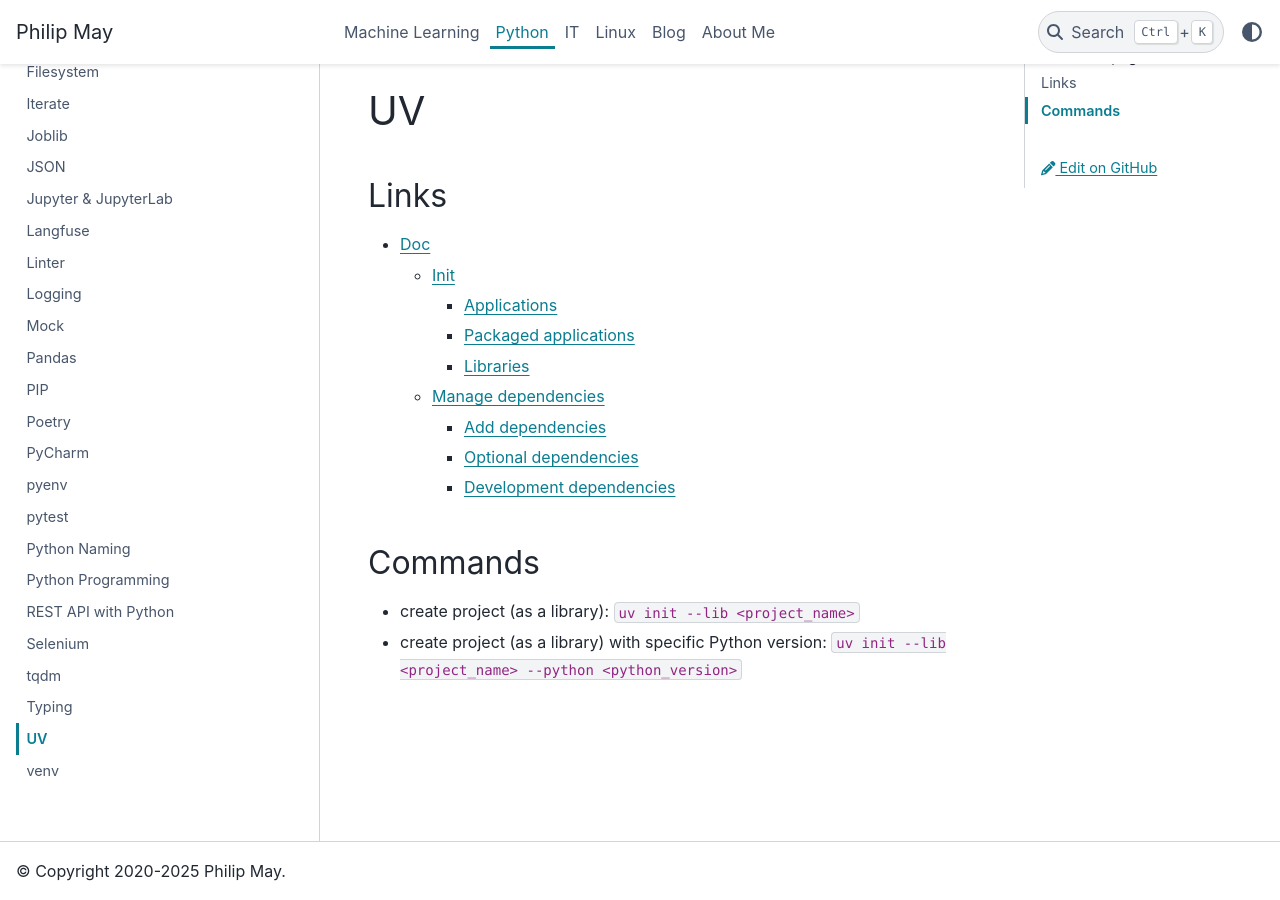
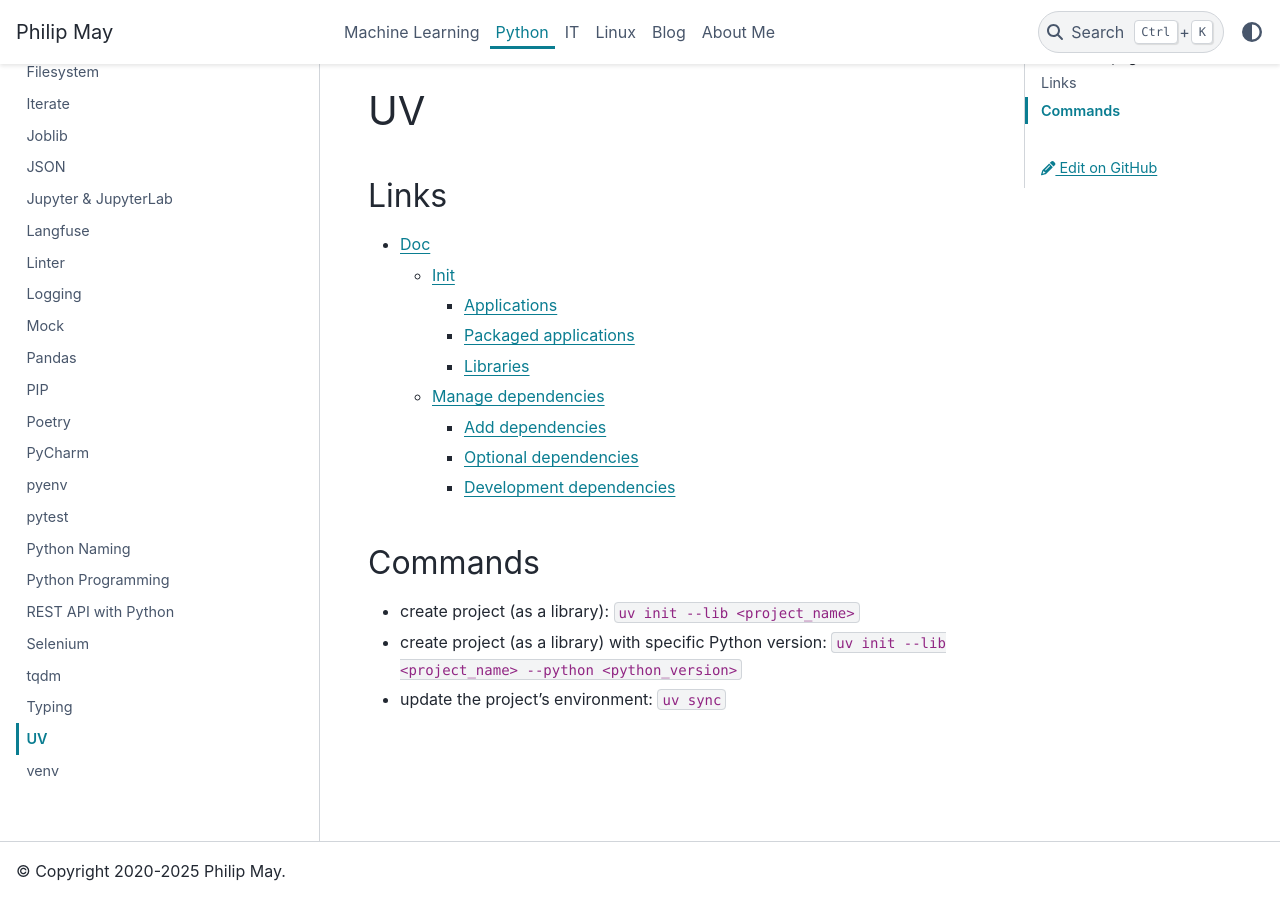
Before and after one commit to PhilipMay/PhilipMay_org, a Sphinx documentation site: the page built from source/python/uv.md, in a window 1280 px wide and 900 px high, scrolled down 59 px. Built offline with Sphinx 7.4.7 and the PyData theme 0.15.4, drawn with Linux system fonts in a browser that asks for light colours; comment, search, counter and statistics services are not loaded.

Commit message:
Update uv.md

```diff
--- a/source/python/uv.md
+++ b/source/python/uv.md
@@ -16,3 +16,4 @@
 
 - create project (as a library): `uv init --lib <project_name>`
 - create project (as a library) with specific Python version: `uv init --lib <project_name> --python <python_version>`
+- update the project's environment: `uv sync`
```
